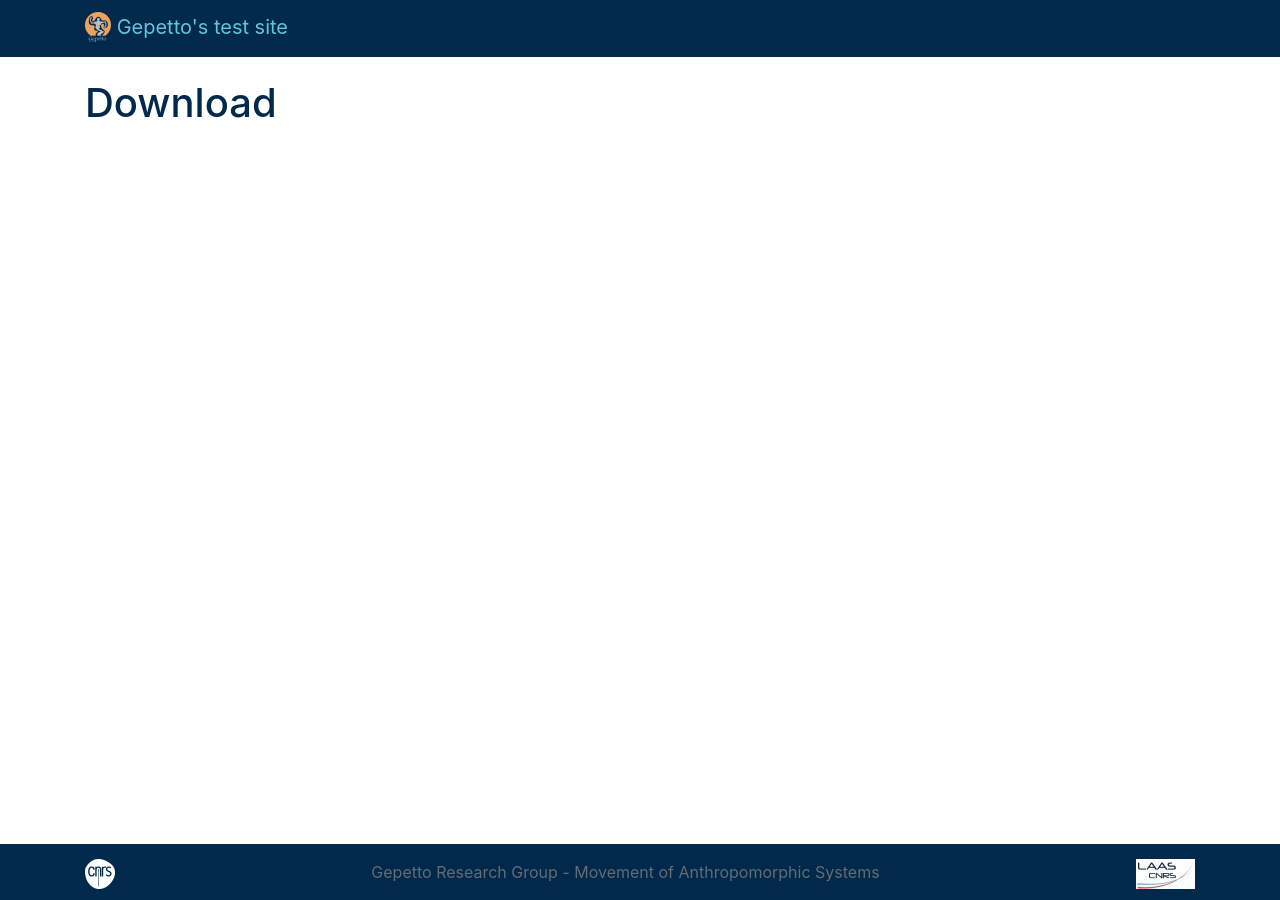
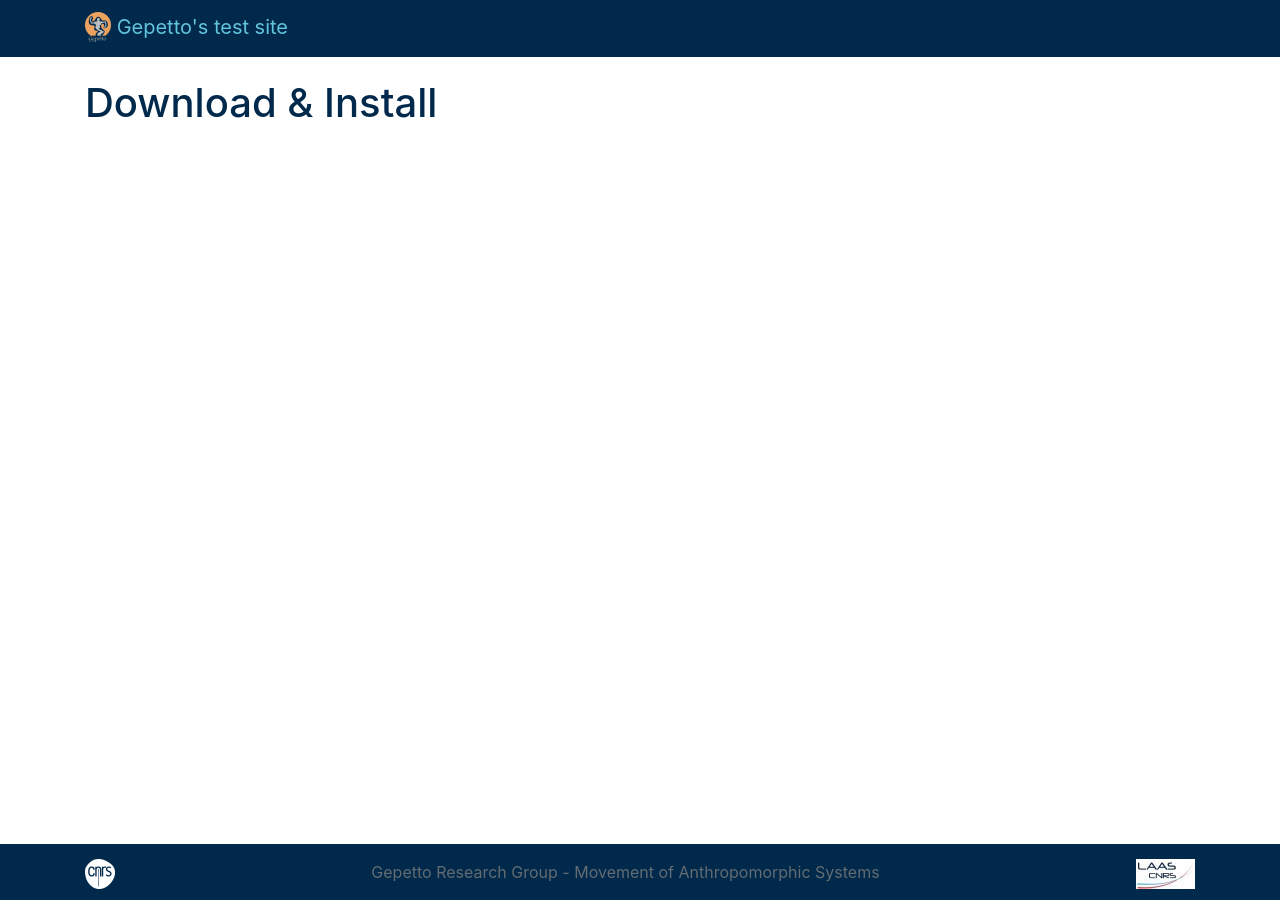
Before and after one commit to Gepetto/jekyll-theme, a Jekyll site: the page built from download.md, in a window 1280 px wide. Built offline with Jekyll 4.4.1, drawn with Linux system fonts in a browser that asks for light colours; nearby versions of some CDN libraries.

Commit message:
categories

```diff
--- a/_config.yml
+++ b/_config.yml
@@ -14,3 +14,13 @@ exclude:
   - Gemfile
   - Gemfile.lock
   - LICENSE
+
+category_list:
+  - name: Getting Started
+    icon: graduation-cap
+  - name: Documentation
+    icon: book
+  - name: Development
+    icon: wrench
+  - name: Support
+    icon: question-circle
--- a/_includes/header.html
+++ b/_includes/header.html
@@ -10,54 +10,22 @@
 
     <div class="collapse navbar-collapse" id="navbarSupportedContent">
       <ul class="navbar-nav mr-auto">
-        <!--TODO: active:-->
-        <!--<li class="nav-item active">-->
-          <!--<a class="nav-link" href="#">Home <span class="sr-only">(current)</span></a>-->
-        <!--</li>-->
 
-        <li class="nav-item dropdown">
-          <a class="nav-link dropdown-toggle" href="#" id="navbarDropdown1" role="button" data-toggle="dropdown" aria-haspopup="true" aria-expanded="false">
-            <i class="fas fa-graduation-cap"></i>
-            Getting Started
+        {% for category in site.category_list %}
+        <li class="nav-item dropdown {% if page.category == category.name %}active{% endif %}">
+          <a class="nav-link dropdown-toggle" href="#" id="navbarDropdown{{ category.name | slugify }}" role="button" data-toggle="dropdown" aria-haspopup="true" aria-expanded="false">
+            <i class="fas fa-{{ category.icon }}"></i>
+            {{ category.name }}
           </a>
-          <div class="dropdown-menu" aria-labelledby="navbarDropdown1">
-            <a class="dropdown-item" href="{{ 'download' | relative_url }}">Download & Install</a>
-            <a class="dropdown-item" href="{{ 'tutorials' | relative_url }}">Tutorials</a>
+          <div class="dropdown-menu" aria-labelledby="navbarDropdown{{ category.name | slugify }}">
+            {% for page in site.pages %}
+            {% if page.category == category.name %}
+            <a class="dropdown-item" href="{{ page.url | relative_url }}">{{ page.title }}</a>
+            {% endif %}
+            {% endfor %}
           </div>
         </li>
-
-        <li class="nav-item dropdown">
-          <a class="nav-link dropdown-toggle" href="#" id="navbarDropdown2" role="button" data-toggle="dropdown" aria-haspopup="true" aria-expanded="false">
-            <i class="fas fa-book"></i>
-            Documentation
-          </a>
-          <div class="dropdown-menu" aria-labelledby="navbarDropdown2">
-            <a class="dropdown-item" href="{{ 'download' | relative_url }}">Download & Install</a>
-            <a class="dropdown-item" href="{{ 'tutorials' | relative_url }}">Tutorials</a>
-          </div>
-        </li>
-
-        <li class="nav-item dropdown">
-          <a class="nav-link dropdown-toggle" href="#" id="navbarDropdown3" role="button" data-toggle="dropdown" aria-haspopup="true" aria-expanded="false">
-            <i class="fas fa-wrench"></i>
-            Development
-          </a>
-          <div class="dropdown-menu" aria-labelledby="navbarDropdown3">
-            <a class="dropdown-item" href="{{ 'download' | relative_url }}">Download & Install</a>
-            <a class="dropdown-item" href="{{ 'tutorials' | relative_url }}">Tutorials</a>
-          </div>
-        </li>
-
-        <li class="nav-item dropdown">
-          <a class="nav-link dropdown-toggle" href="#" id="navbarDropdown4" role="button" data-toggle="dropdown" aria-haspopup="true" aria-expanded="false">
-            <i class="fas fa-question-circle"></i>
-            Support
-          </a>
-          <div class="dropdown-menu" aria-labelledby="navbarDropdown4">
-            <a class="dropdown-item" href="{{ 'download' | relative_url }}">Download & Install</a>
-            <a class="dropdown-item" href="{{ 'tutorials' | relative_url }}">Tutorials</a>
-          </div>
-        </li>
+        {% endfor %}
 
       </ul>
     </div>
--- a/download.md
+++ b/download.md
@@ -1,4 +1,5 @@
 ---
 layout: page
-title: Download
+title: Download & Install
+category: Getting Started
 ---
```
Also changed, not shown: tutorials.md (+1 -0 lines).
